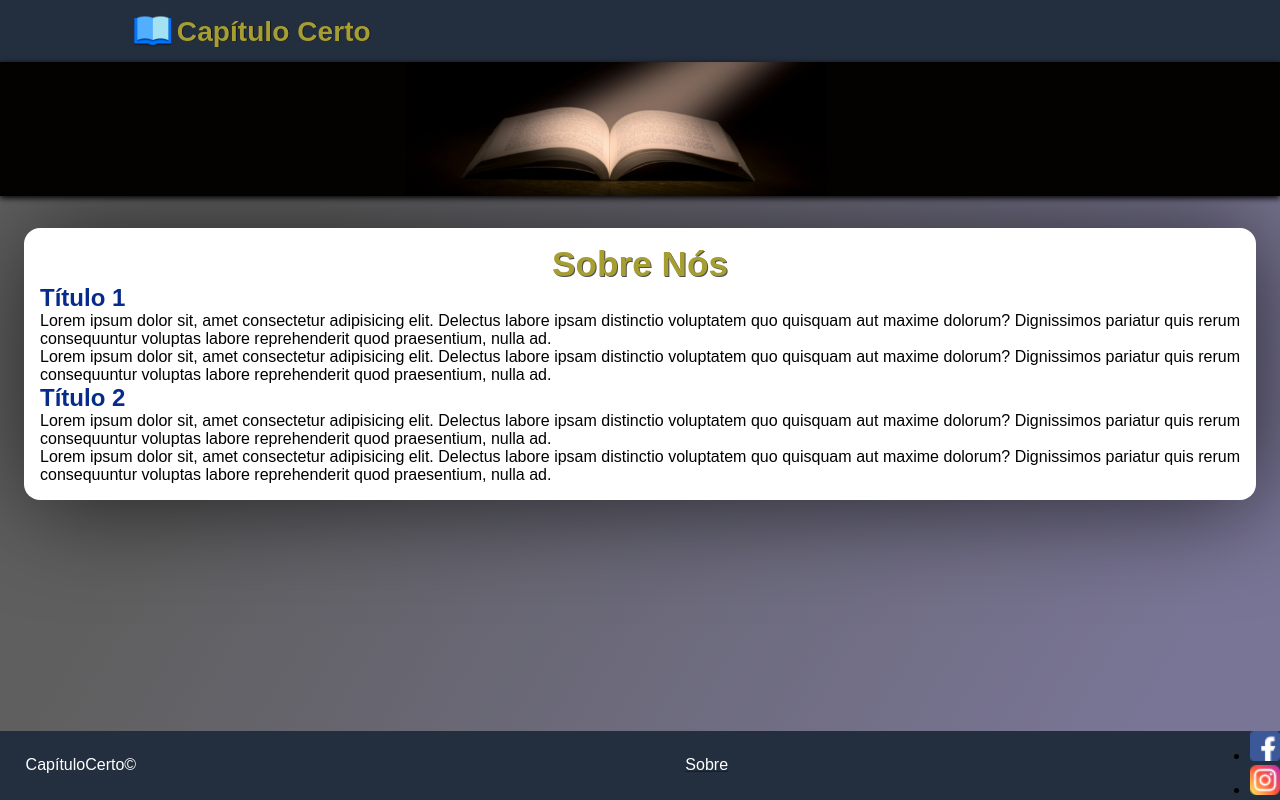
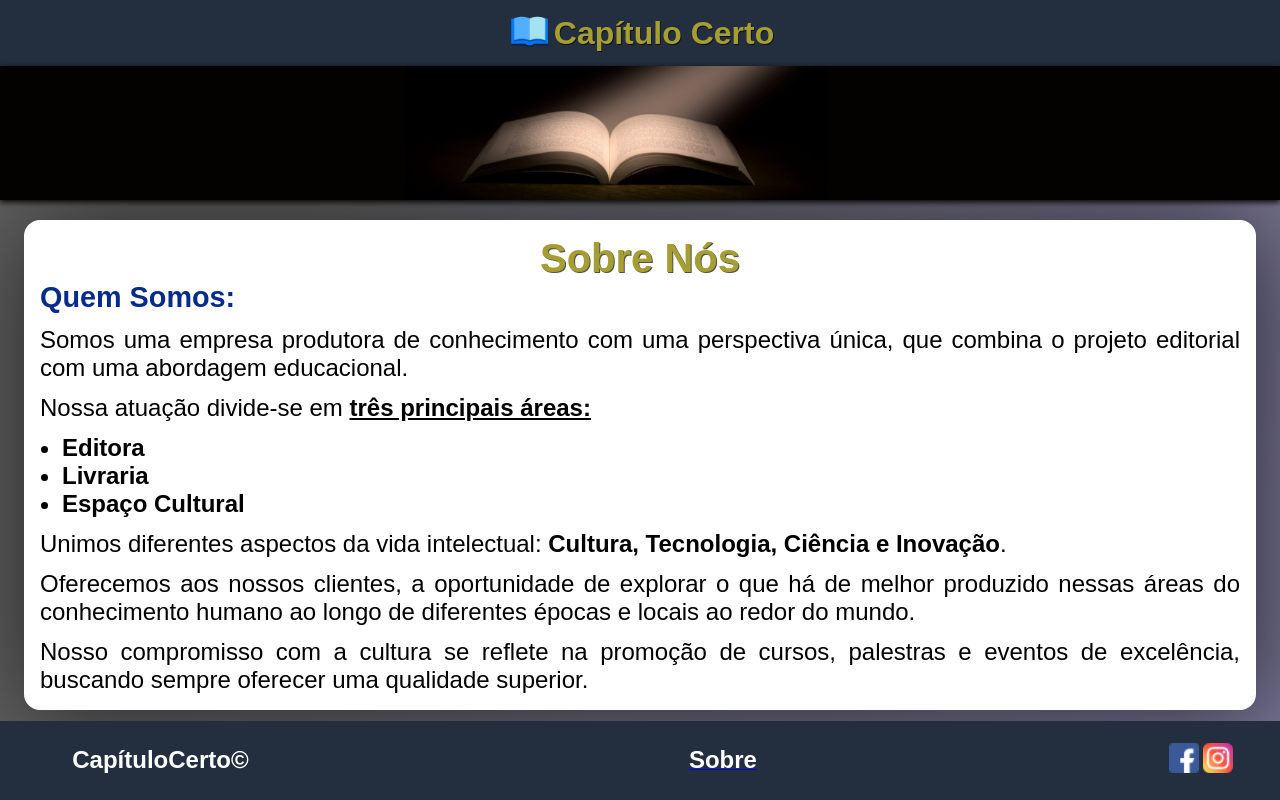
Before and after one commit to LeonardoSaconato/E-commerce-CapituloCerto, a PHP site: page /sobre.html in a window 1280 px wide. Run offline with PHP 8.4, Linux system fonts and the light colour scheme.

Commit message:
Ajuste página sobre

```diff
--- a/css/sobre.css
+++ b/css/sobre.css
@@ -35,7 +35,7 @@ main {
     width: 1200px;
     padding: 16px;
     margin: auto;
-    margin-top: 2em;
+    margin-top: 1.2em;
 }
 
 .carrossel{
@@ -52,26 +52,39 @@ main {
 
 .logo{
     scale: 0.8;
-    align-items: center;
     display: flex;
+    justify-content: center;
     cursor: pointer;
 }
-
 
 h1{
     color: #A69E32;
     text-align: center;
     text-shadow: 1px 1px 0px rgba(0, 0, 0, 0.692);
-    font-size: 2.2em;
+    font-size: 2.5em;
 }
 
 h2{
     color: #072b8b;
-    font-size: 1.5em;
+    font-size: 1.8em;
 }
 
 p{
     text-align: justify;
+    font-size: 1.5em;
+
+}
+
+span > p{
+    margin-top: 12px;
+}
+
+
+ul {
+    margin-top: 12px;
+    padding-left: 22px;
+    font-size: 1.5em;
+    font-weight: bold;
 }
 
 footer {
@@ -80,14 +93,16 @@ footer {
     width: 100%;
     height: auto;
     width: 100%;
+    gap: 25%;
     display: flex;
-    justify-content: center;
     align-items: center;
     background-color: #232f3e;
-    justify-content: space-between;
+    justify-content: space-around;
 }
 
 footer span{
+    font-size: 24px;
+    font-weight: bold;
     color: rgb(255, 255, 255);
     cursor: default;
     margin: 2%;
--- a/sinopses-html/analise-de-trafego-tcp.html
+++ b/sinopses-html/analise-de-trafego-tcp.html
@@ -43,7 +43,7 @@
             <span>CapítuloCerto©</span>
             <a href="../sobre.html"><span>Sobre</span></a>
                 <nav>
-                     <a class="redes-contato redes" href="https://web.facebook.com/" target="_blank"><img src="../imagens/facebook.png"         alt="facebook"></a></li>
+                     <a class="redes-contato redes" href="https://web.facebook.com/" target="_blank"><img src="../imagens/facebook.png"alt="facebook"></a></li>
 
                      <a class="redes-contato redes" href="https://www.instagram.com/" target="_blank"><img src="../imagens/instagram.png" alt="instagram"></a></
                 </nav>
--- a/sobre.html
+++ b/sobre.html
@@ -12,7 +12,7 @@
 <body>
     <header>
         <div class="logo">
-            <img src="imagens/logo.png" alt="logo" id="logo">
+            <a href="index.html" alt = "home"><img src="imagens/logo.png" alt="logo" id="logo"></a>
             <span><h1>Capítulo Certo</h1></span>
         </div>
     </header>
@@ -25,23 +25,36 @@
     </nav>
     <main>
         <h1>Sobre Nós</h1>
-        <h2>Título 1</h2>
-        <p>Lorem ipsum dolor sit, amet consectetur adipisicing elit. Delectus labore ipsam distinctio voluptatem quo quisquam aut maxime dolorum? Dignissimos pariatur quis rerum consequuntur voluptas labore reprehenderit quod praesentium, nulla ad.</p>
-        <p>Lorem ipsum dolor sit, amet consectetur adipisicing elit. Delectus labore ipsam distinctio voluptatem quo quisquam aut maxime dolorum? Dignissimos pariatur quis rerum consequuntur voluptas labore reprehenderit quod praesentium, nulla ad.</p>
+        <h2>Quem Somos:</h2>
+        <span>
+            <p>Somos uma empresa produtora de conhecimento com uma perspectiva única, que combina o projeto editorial com uma abordagem educacional.</p>
+        </span>
 
-        <h2>Título 2</h2>
-        <p>Lorem ipsum dolor sit, amet consectetur adipisicing elit. Delectus labore ipsam distinctio voluptatem quo quisquam aut maxime dolorum? Dignissimos pariatur quis rerum consequuntur voluptas labore reprehenderit quod praesentium, nulla ad.</p>
-        <p>Lorem ipsum dolor sit, amet consectetur adipisicing elit. Delectus labore ipsam distinctio voluptatem quo quisquam aut maxime dolorum? Dignissimos pariatur quis rerum consequuntur voluptas labore reprehenderit quod praesentium, nulla ad.</p>
+        <span>
+            <p>Nossa atuação divide-se em <strong><ins>três principais áreas:</ins></strong></p>
+                <ul>
+                    <li>Editora</li>
+                    <li>Livraria</li>
+                    <li>Espaço Cultural</li>
+                </ul>
+        </span>
+
+        <span>
+            <p>Unimos diferentes aspectos da vida intelectual: <strong>Cultura, Tecnologia, Ciência e Inovação</strong>.</p>    <p>Oferecemos aos nossos clientes, a oportunidade de explorar o que há de melhor produzido nessas áreas do conhecimento humano ao longo de diferentes épocas e locais ao redor do mundo.</p>
+        </span>
+
+        <span>
+            <p>Nosso compromisso com a cultura se reflete na promoção de cursos, palestras e eventos de excelência, buscando sempre oferecer uma qualidade superior.</p>
+        </span>
     </main>
     <footer>
-            <span>CapítuloCerto©</span>
-            <a href="sobre.html"><span>Sobre</span></a>
+        <span>CapítuloCerto©</span>
+        <a href="../sobre.html"><span>Sobre</span></a>
             <nav>
-                <ul class="redes">
-                    <li><a class="redes-contato" href="index.html"><img src="imagens/facebook.png" alt="facebook"></a></li>
-                    <li><a class="redes-contato" href="index.html"><img src="imagens/instagram.png" alt="instagram"></a></li>
-                </ul>
+                 <a class="redes-contato redes" href="https://web.facebook.com/" target="_blank"><img src="../imagens/facebook.png"alt="facebook"></a></li>
+
+                 <a class="redes-contato redes" href="https://www.instagram.com/" target="_blank"><img src="../imagens/instagram.png" alt="instagram"></a></
             </nav>
-        </footer>
+    </footer>
 </body>
 </html>
```
